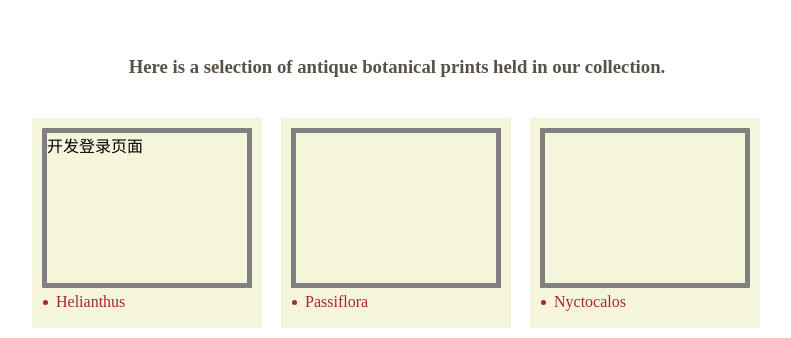
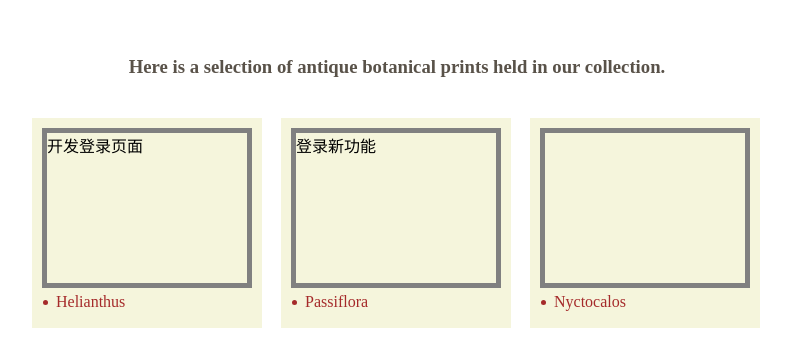
Before and after one commit to libai-ops/crm, a plain HTML site: page index.html in a window 1280 px wide. Shown: the part 124-462 px from the top of the page, without its empty margins (243-1034 px from the left). Drawn offline with Linux system fonts and the light colour scheme.

Commit message:
尝试登录新功能

```diff
--- a/index.html
+++ b/index.html
@@ -108,7 +108,7 @@
 
 			<div class="kuang" id="">
 				<ul >
-				<div class='win photo photo2'></div>
+				<div class='win photo photo2'>登录新功能</div>
 				<li>Passiflora</li>
 				</ul>
 			</div>
```
